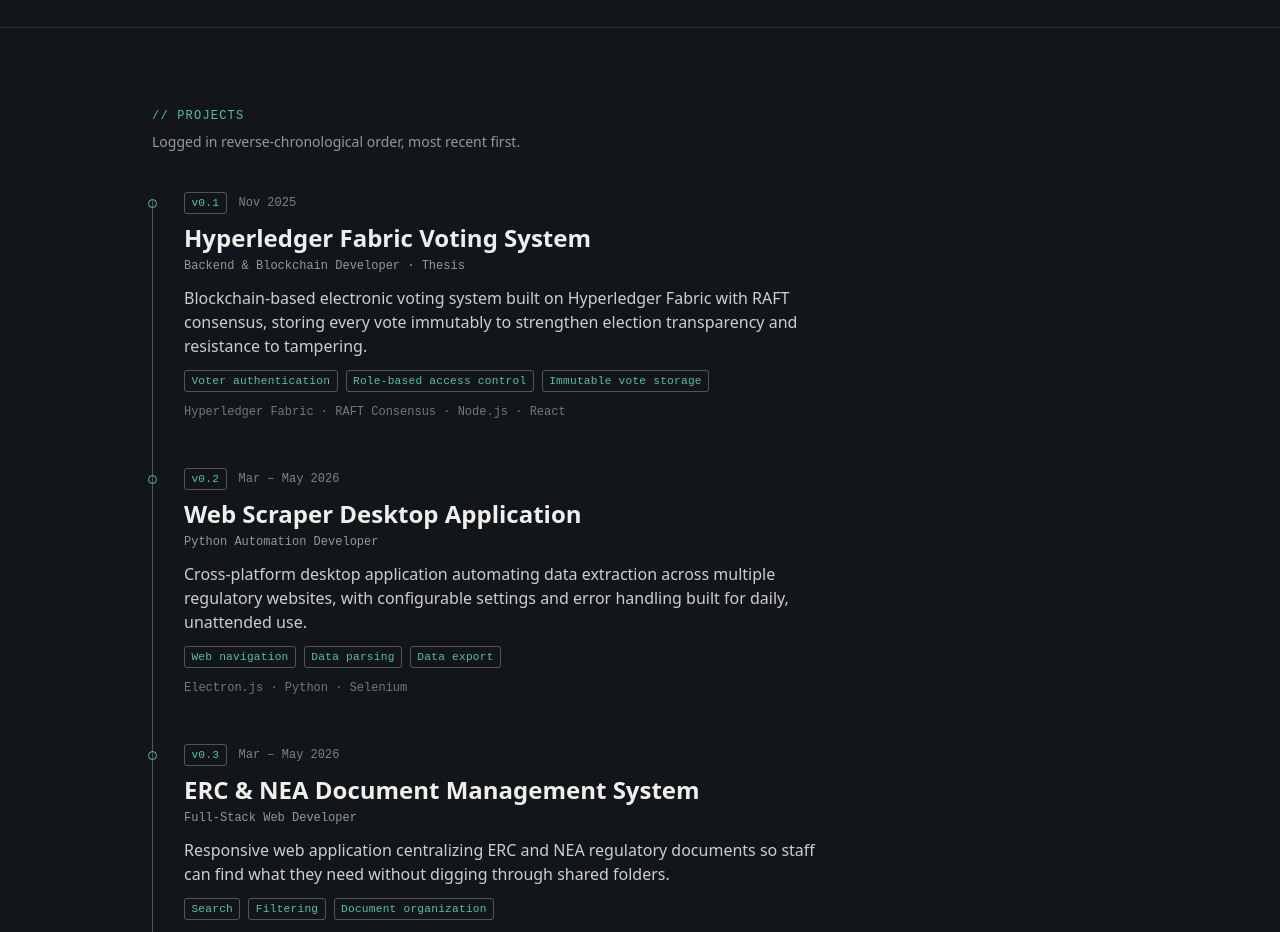
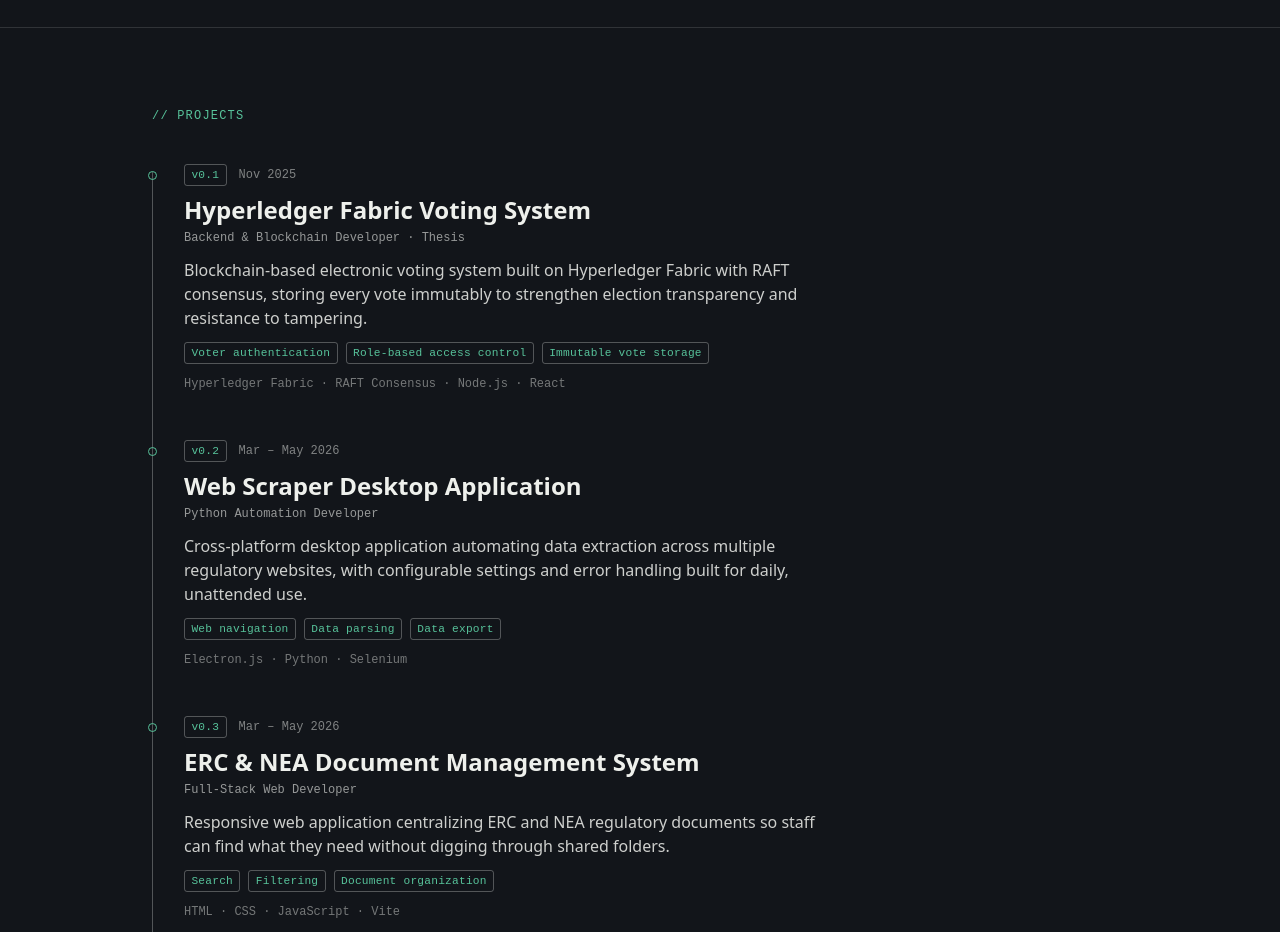
Before and after one commit to rovennnn/rawrvenportfolio-, a Next.js app: page / in a window 1280 px wide. Shown: the part 1200-2132 px from the top of the page. Built offline with nearby package versions, Linux system fonts and the light colour scheme.

Commit message:
Remove logging order description from projects
Removed the description of project logging order.

```diff
--- a/components/projects.tsx
+++ b/components/projects.tsx
@@ -13,7 +13,6 @@ export function Projects() {
             {"// projects"}
           </p>
           <p className="mt-2 max-w-prose text-sm text-ink/60 dark:text-paper/60">
-            Logged in reverse-chronological order, most recent first.
           </p>
         </Reveal>
 
```
